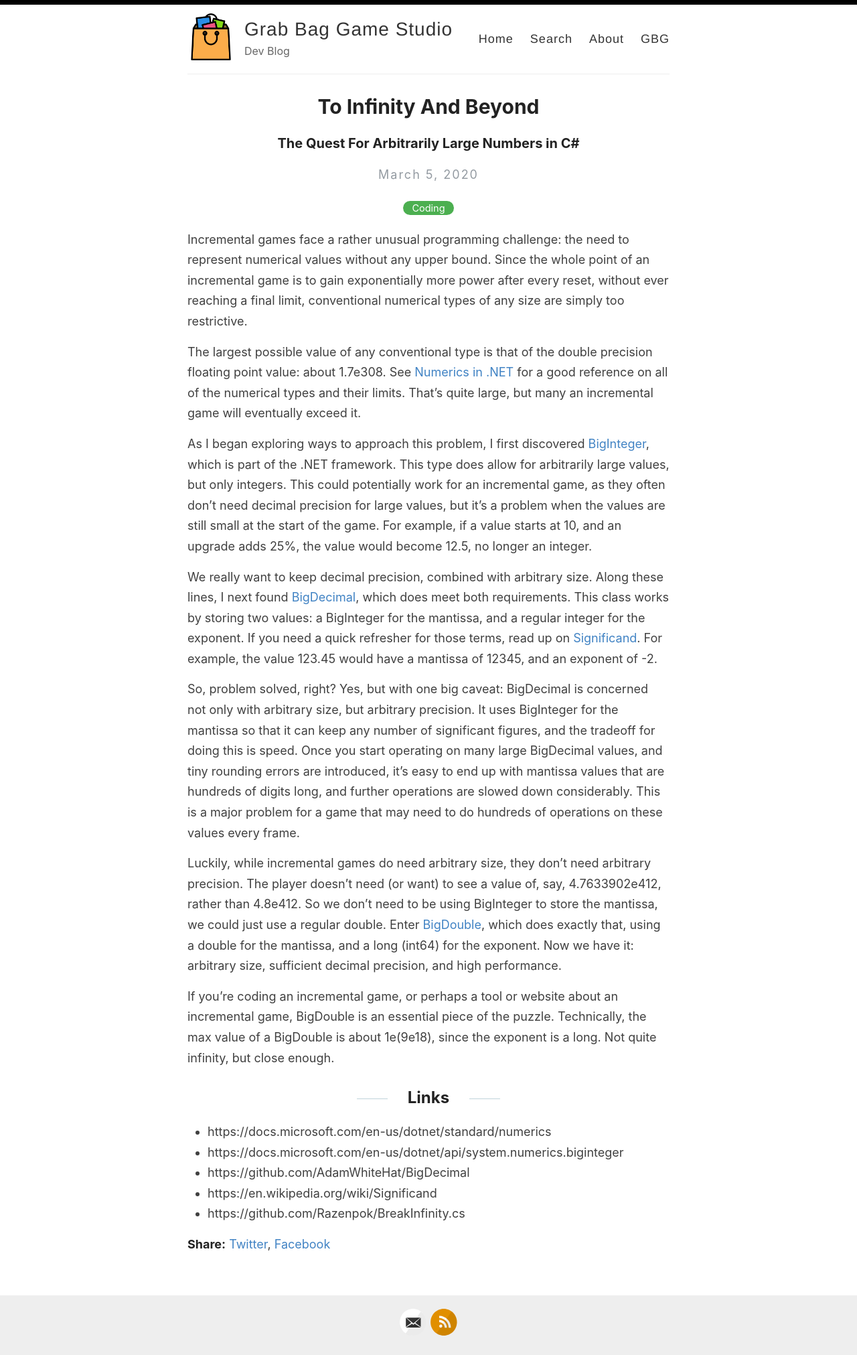
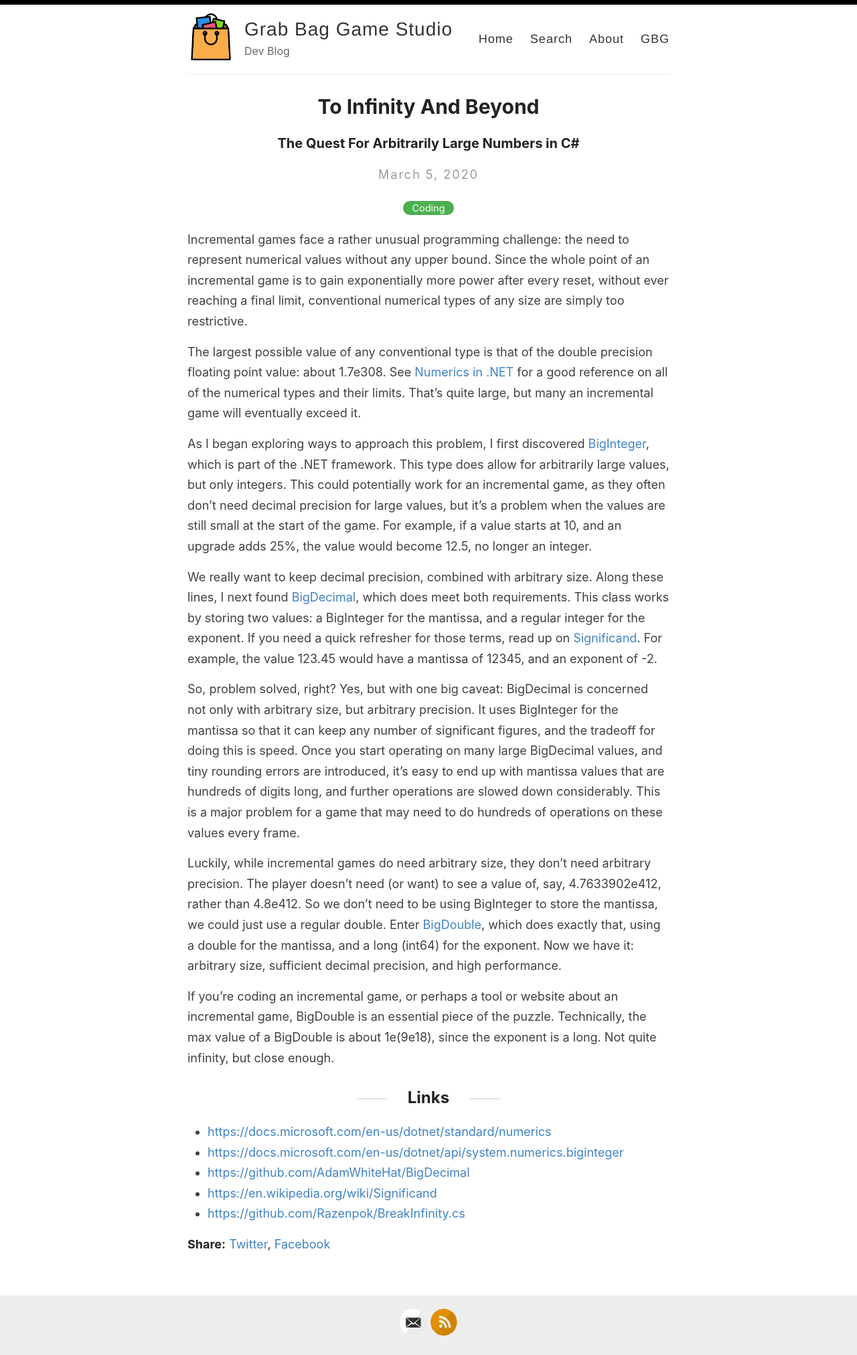
Before and after one commit to GrabBagGameStudio/GrabBagGameStudio.github.io, a Jekyll site: the page built from _posts/2020-03-05-bigdouble.md, in a window 1280 px wide. Shown: the whole page at 67% size. Built offline with Jekyll 4.4.1, drawn with Linux system fonts in a browser that asks for light colours.

Commit message:
Fix link syntax

```diff
--- a/_posts/2020-03-05-bigdouble.md
+++ b/_posts/2020-03-05-bigdouble.md
@@ -20,8 +20,8 @@ Luckily, while incremental games do need arbitrary size, they don’t need arbit
 If you’re coding an incremental game, or perhaps a tool or website about an incremental game, BigDouble is an essential piece of the puzzle. Technically, the max value of a BigDouble is about 1e(9e18), since the exponent is a long. Not quite infinity, but close enough.
 
 ## Links
-- https://docs.microsoft.com/en-us/dotnet/standard/numerics
-- https://docs.microsoft.com/en-us/dotnet/api/system.numerics.biginteger
-- https://github.com/AdamWhiteHat/BigDecimal
-- https://en.wikipedia.org/wiki/Significand
-- https://github.com/Razenpok/BreakInfinity.cs
+- <https://docs.microsoft.com/en-us/dotnet/standard/numerics>
+- <https://docs.microsoft.com/en-us/dotnet/api/system.numerics.biginteger>
+- <https://github.com/AdamWhiteHat/BigDecimal>
+- <https://en.wikipedia.org/wiki/Significand>
+- <https://github.com/Razenpok/BreakInfinity.cs>
```
